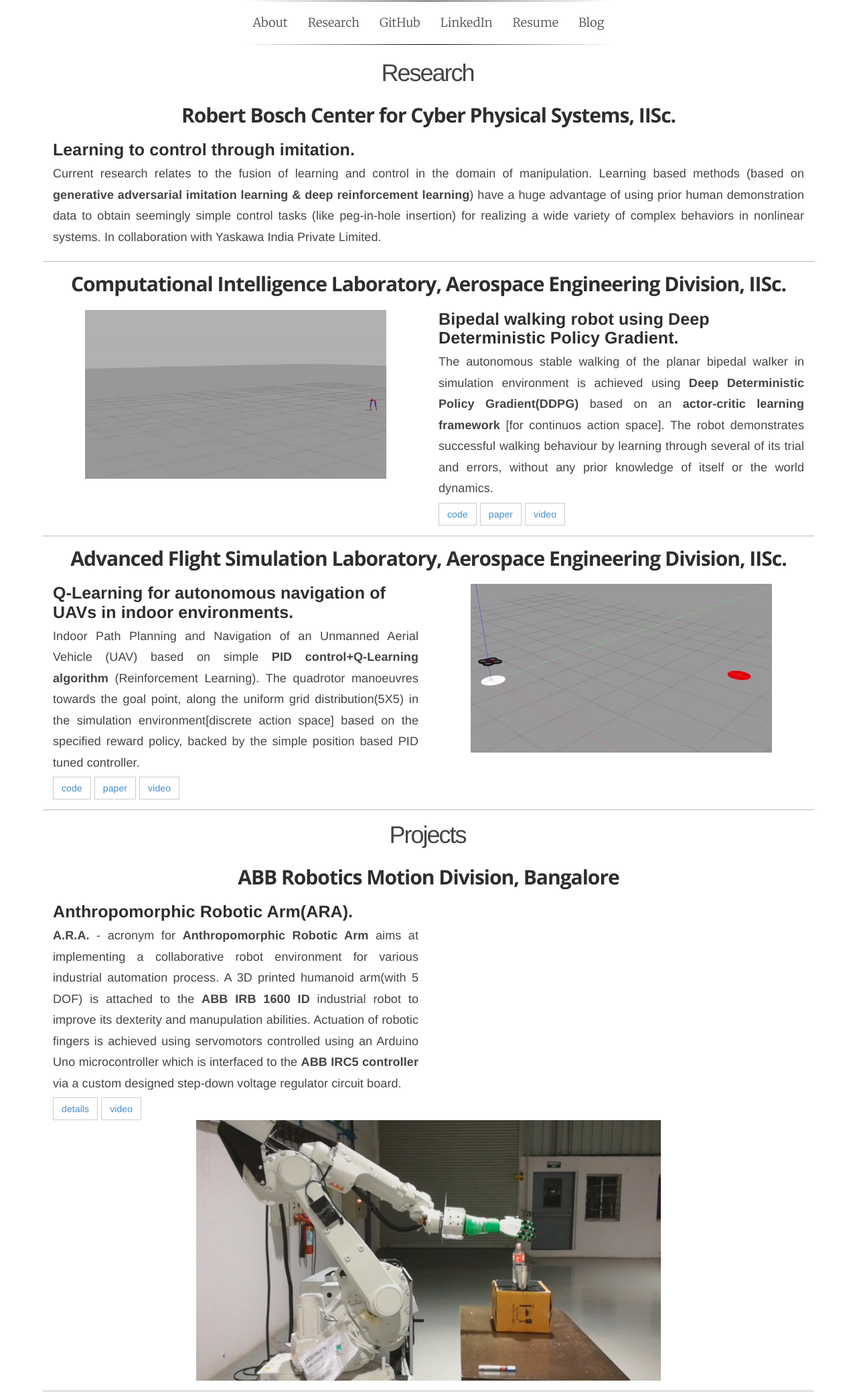
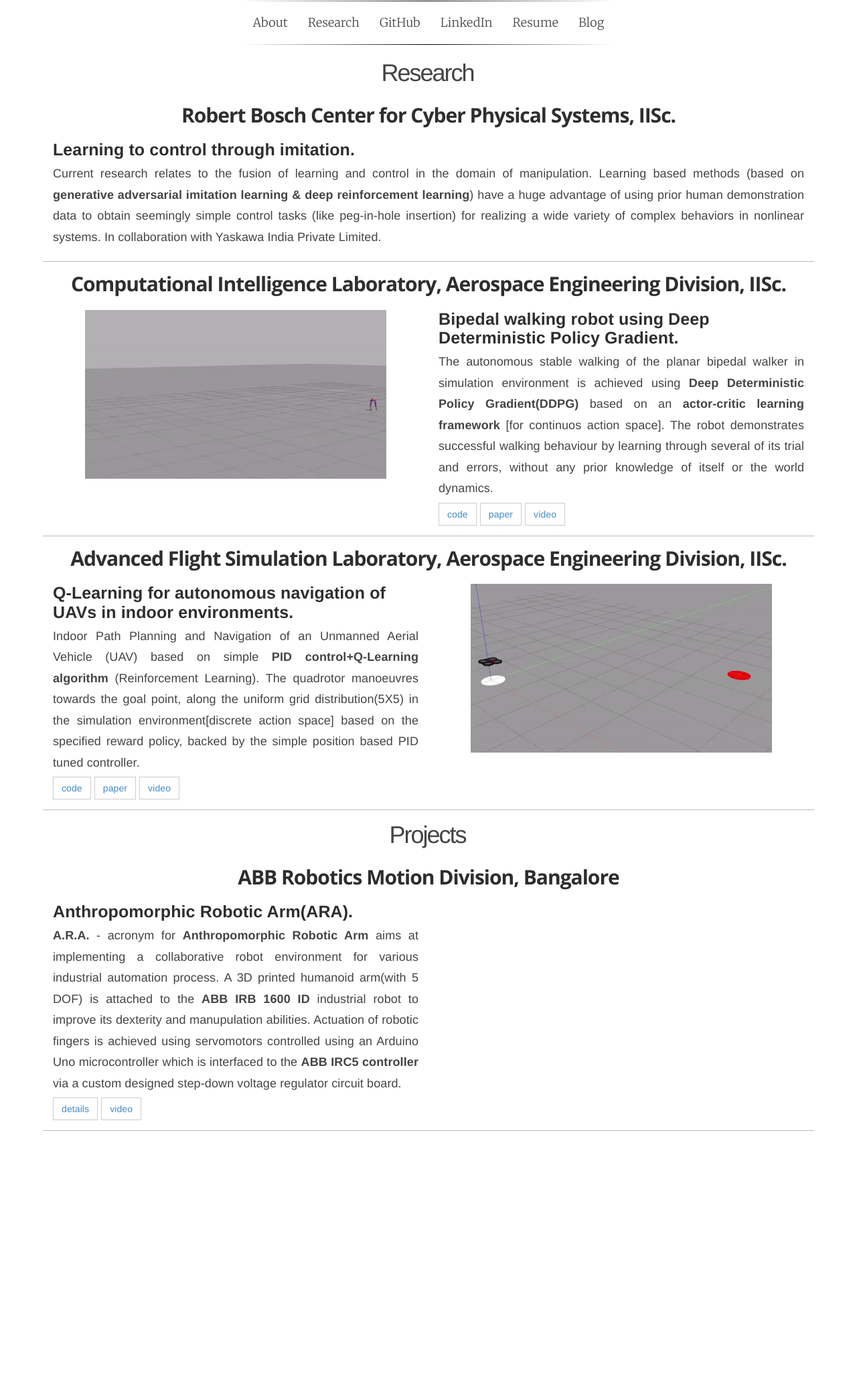
Before and after one commit to navuboy/navuboy.github.io, a Jekyll site: the page built from research.html, in a window 1280 px wide. Shown: the whole page at 67% size. Built offline with Jekyll 4.4.1, drawn with Linux system fonts in a browser that asks for light colours; some web fonts are replaced; after the commit the page ends 1690 px from its top, so only the background shows below that.

Commit message:
Updated research.md

```diff
--- a/_includes/research.md
+++ b/_includes/research.md
@@ -84,9 +84,9 @@
         <a href="https://bit.ly/2r5CcPp" class="md-link btn-default btn rbtn">details</a>
         <a href="https://youtu.be/xqaQjo5hS6o" class="md-link btn-default btn rbtn">video</a>
     </div>
-    <div class="col-md-6.">
+    <!-- <div class="col-md-6.">
         <img class="rimg" src="{{ site.github.url }}/media/abb.png" />
-    </div>
+    </div> -->
   </div>
 </div>
 
```
